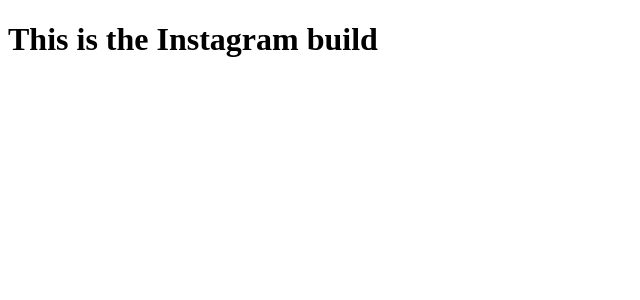
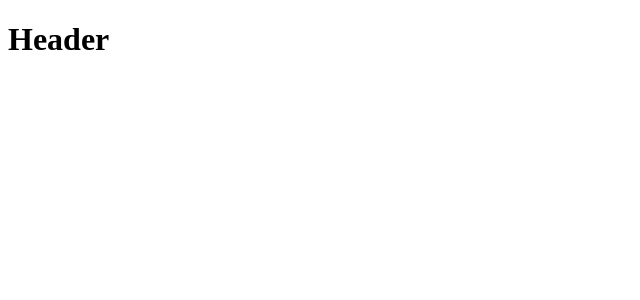
Before and after one commit to codeOfTheFuture/instagram-clone, a Next.js app: page / in a window 1280 px wide. Shown: the top 300 px of the page, without its empty margins (0-640 px from the left). Built offline with nearby package versions, Linux system fonts and the light colour scheme.

Commit message:
WIP: Created Header component

```diff
--- /dev/null
+++ b/components/Header.tsx
@@ -0,0 +1,9 @@
+const Header: React.FC = () => {
+  return (
+    <div>
+      <h1>Header</h1>
+    </div>
+  );
+};
+
+export default Header;
--- a/pages/index.tsx
+++ b/pages/index.tsx
@@ -1,6 +1,7 @@
 import Head from "next/head";
+import Header from "../components/Header";
 
-export default function Home() {
+const Home: React.FC = () => {
   return (
     <div className=''>
       <Head>
@@ -8,7 +9,13 @@
         {/* <link rel='icon' href='/favicon.ico' /> */}
       </Head>
 
-      <h1>This is the Instagram build</h1>
+      {/* Header */}
+      <Header />
+      {/* Feed */}
+
+      {/* Modal */}
     </div>
   );
-}
+};
+
+export default Home;
```
